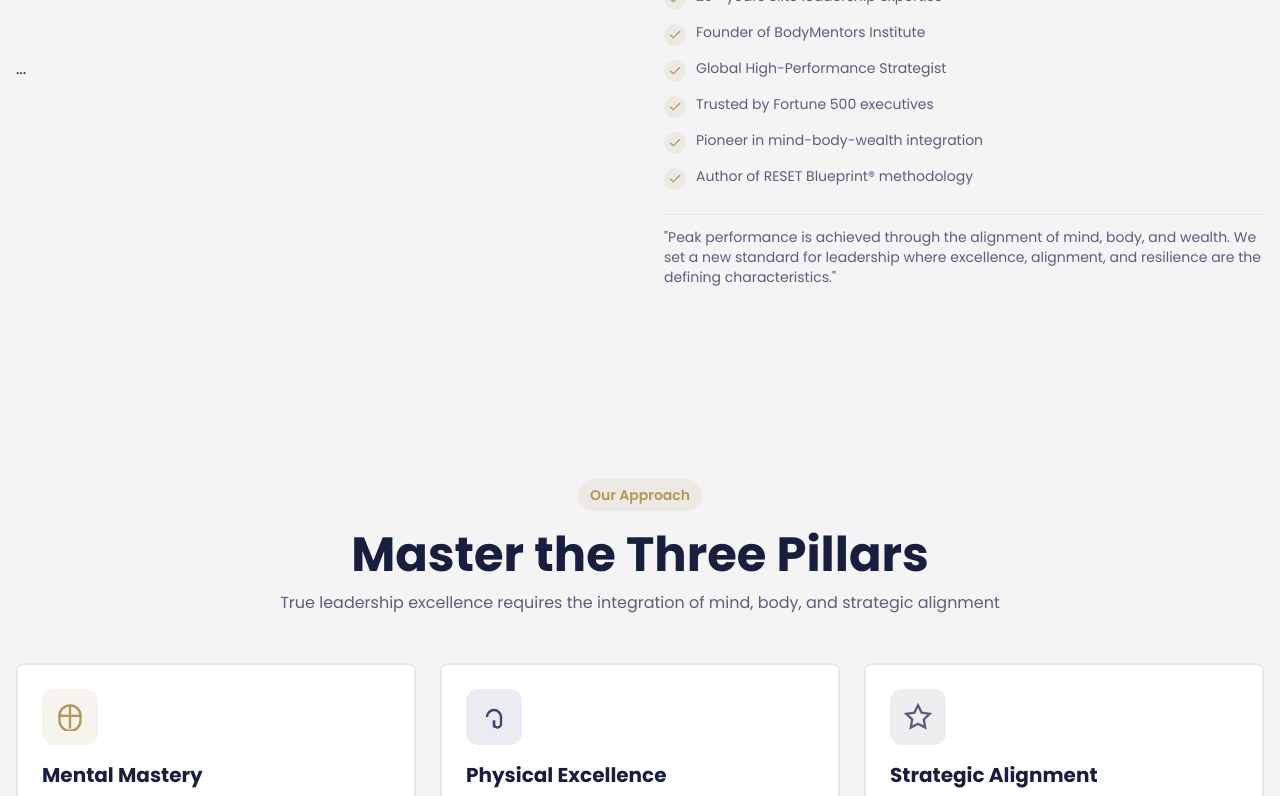
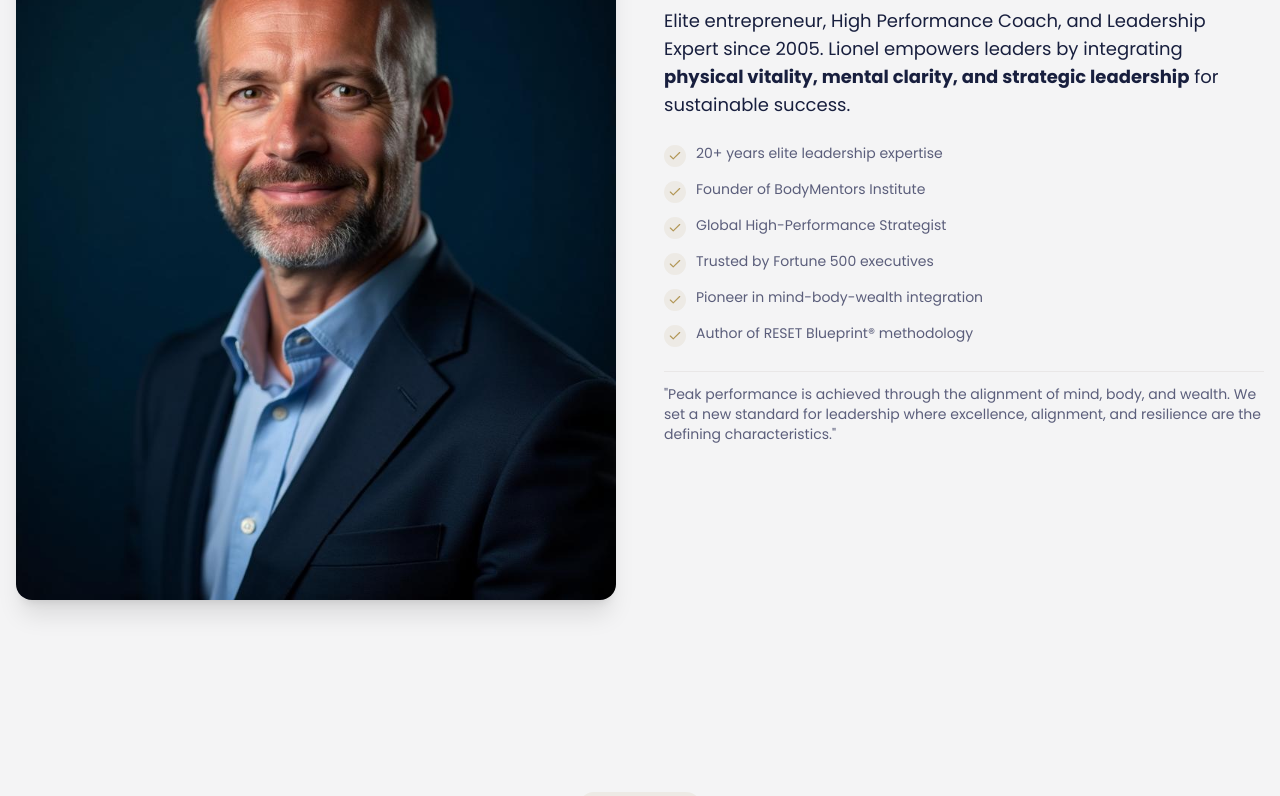
Before and after one commit to Outstandr/leadersperformance, a React (Vite) app: page / in a window 1280 px wide. Shown: the part 2609-3405 px from the top of the page. Built offline with nearby package versions, Linux system fonts and the light colour scheme; the HTML template or start-up script is replaced by a standard one.

Commit message:
Fix: Add missing image to section

```diff
--- a/src/components/AuthoritySection.tsx
+++ b/src/components/AuthoritySection.tsx
@@ -16,7 +16,14 @@ export const AuthoritySection = () => {
           </div>
 
           <div className="grid md:grid-cols-2 gap-8 md:gap-8 lg:gap-12 items-center">
-...
+            {/* Image */}
+            <div className="relative order-2 md:order-1">
+              <div className="relative rounded-2xl overflow-hidden shadow-xl max-w-md mx-auto md:max-w-none">
+                <img src={portraitImage} alt="Lionel Eersteling" className="w-full h-auto object-cover" />
+              </div>
+              <div className="absolute -bottom-4 -right-4 w-40 h-40 bg-lioner-gold/20 rounded-full blur-3xl -z-10" />
+            </div>
+
             {/* Content */}
             <div className="space-y-5 md:space-y-6 order-1 md:order-2">
               <p className="text-base md:text-lg text-foreground leading-relaxed">
```
